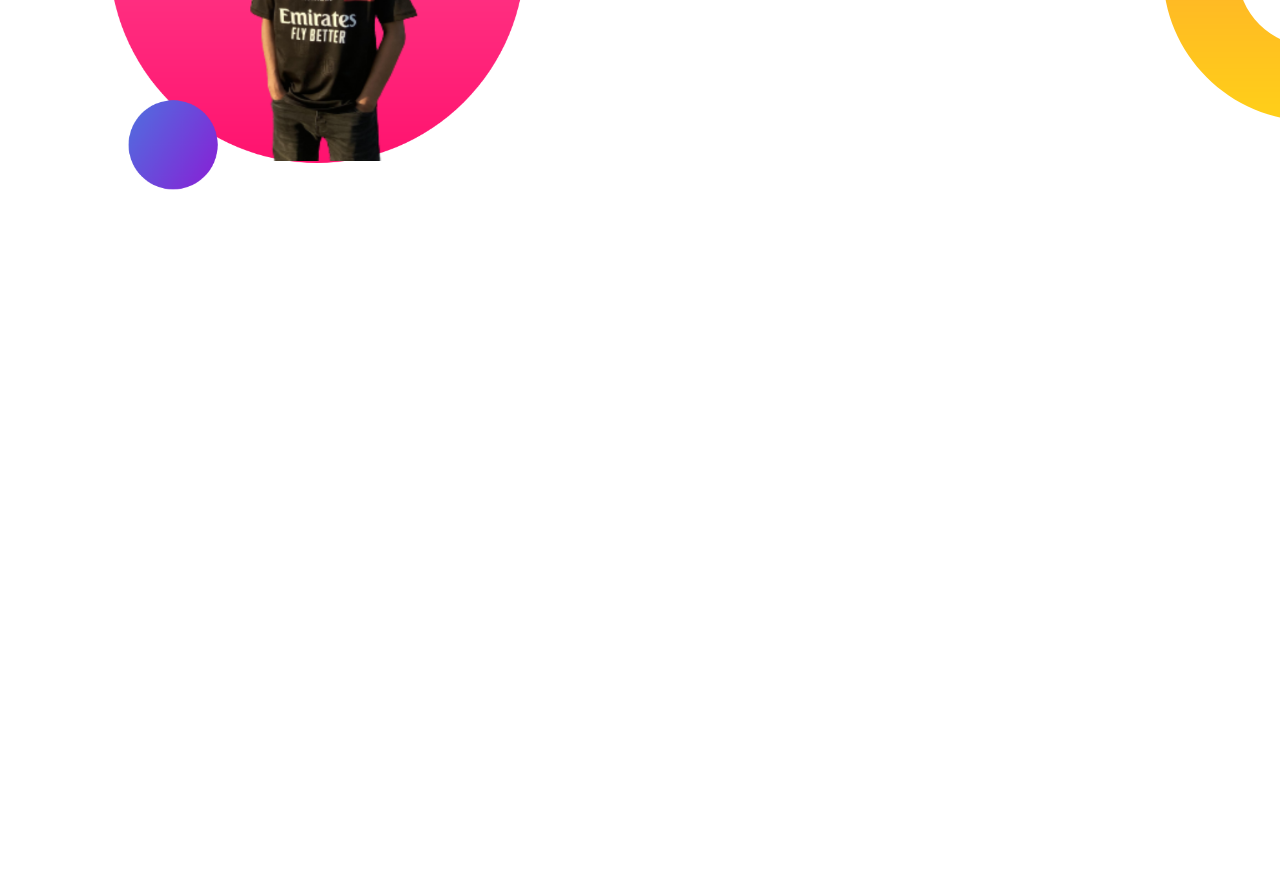
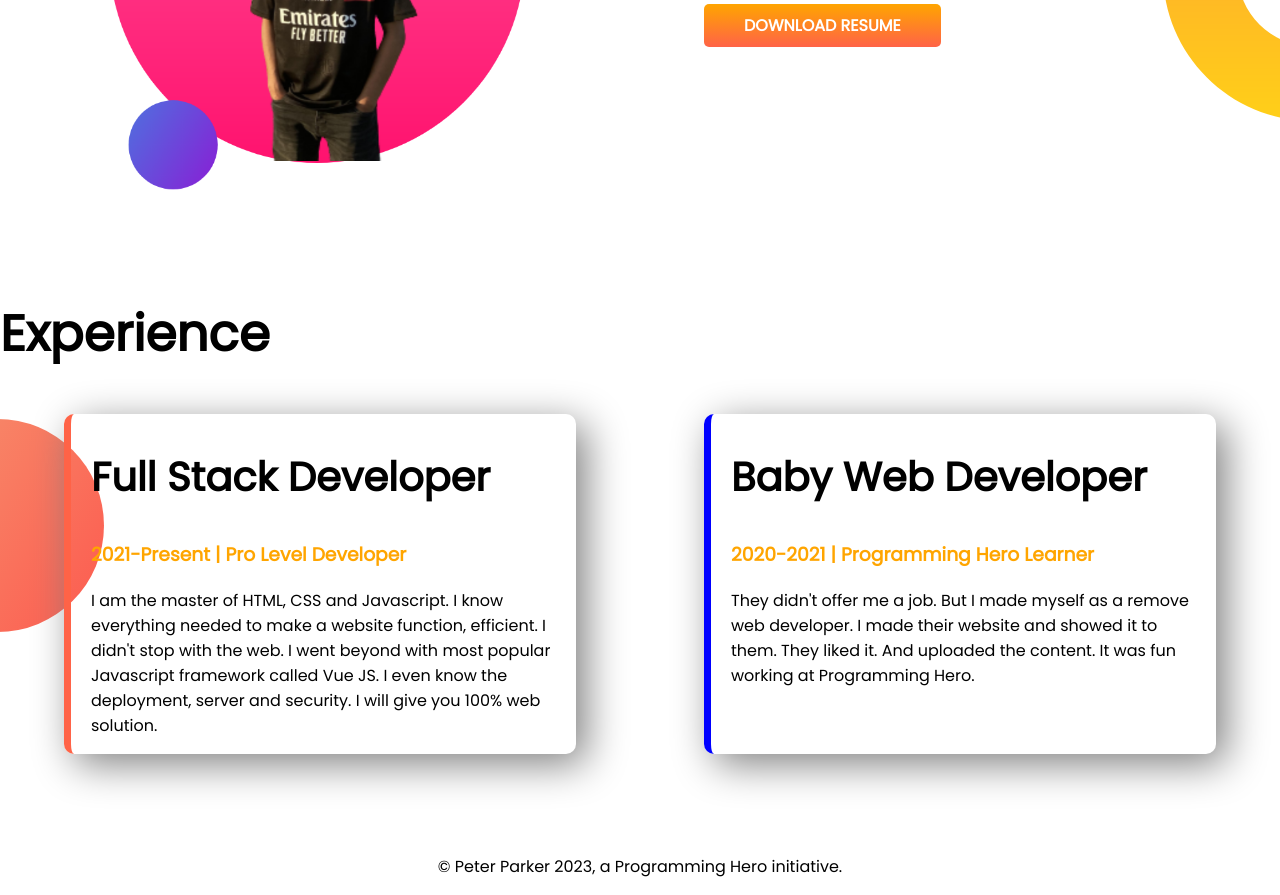
Before and after one commit to RidwanulHasan/developer-portfolio, a plain HTML site: page index.html in a window 1280 px wide. Shown: the part 817-1712 px from the top of the page. Before the commit the page ends 1114 px from the top, so only its background shows below. Drawn offline with Linux system fonts and the light colour scheme.

Commit message:
footer area added

```diff
--- a/index.html
+++ b/index.html
@@ -13,7 +13,7 @@
 </head>
 
 <body>
-    <section class="top-banner">
+    <section class="top-banner flexible-container">
         <div class="half-width">
             <h1>Welcome To</h1>
             <h1><span class="orange-color">Ridwanul Hridoy</span> World!</h1>
@@ -34,7 +34,7 @@
 
     </section>
 
-    <section class="dream-big">
+    <section class="dream-big flexible-container">
         <div class="half-width">
             <img src="images/hridoy1.png" alt="hridoy1">
         </div>
@@ -50,13 +50,40 @@
 
         </div>
 
+    </section>
+
+    <section class="experience-area">
+
+        <h1>Experience</h1>
+
+        <div class="flexible-container">
+            <div id="full-stack-developer" class="experience-item">
+                <h2>Full Stack Developer</h2>
+                <h3 class="orange-color">2021-Present | Pro Level Developer</h3>
+                <p>I am the master of HTML, CSS and Javascript. I know everything needed to make a website function,
+                    efficient. I didn't stop with the web. I went beyond with most popular Javascript framework called
+                    Vue
+                    JS. I even know the deployment, server and security. I will give you 100% web solution.</p>
 
 
+            </div>
 
+
+            <div id="baby-web-developer" class="experience-item">
+                <h2>Baby Web Developer</h2>
+                <h3 class="orange-color">2020-2021 | Programming Hero Learner</h3>
+                <p>They didn't offer me a job. But I made myself as a remove web developer. I made their website and
+                    showed
+                    it to them. They liked it. And uploaded the content. It was fun working at Programming Hero.</p>
+            </div>
+        </div>
 
     </section>
 
 
 </body>
+<footer>
+    <p>© Peter Parker 2023, a Programming Hero initiative.</p>
+</footer>
 
 </html>
--- a/style.css
+++ b/style.css
@@ -7,11 +7,15 @@ h1 {
     font-size: 50px;
 }
 
+h2 {
+    font-size: 40px;
+}
+
 .orange-color {
     color: orange;
 }
 
-section {
+.flexible-container {
     display: flex;
     margin-bottom: 100px;
 }
@@ -46,3 +50,32 @@ section {
     background-repeat: no-repeat;
     background-position: right;
 }
+
+.experience-item {
+    width: 40%;
+    margin-left: 5%;
+    margin-right: 5%;
+    padding-left: 20px;
+    padding-right: 20px;
+    border-radius: 10px;
+    box-shadow: 10px 10px 40px gray;
+}
+
+.experience-area {
+    background-image: url(images/exp-bg.png);
+    background-repeat: no-repeat;
+    background-position: left;
+}
+
+#full-stack-developer {
+
+    border-left: 7px solid tomato;
+}
+
+#baby-web-developer {
+    border-left: 7px solid blue;
+}
+
+footer p {
+    text-align: center;
+}
```
